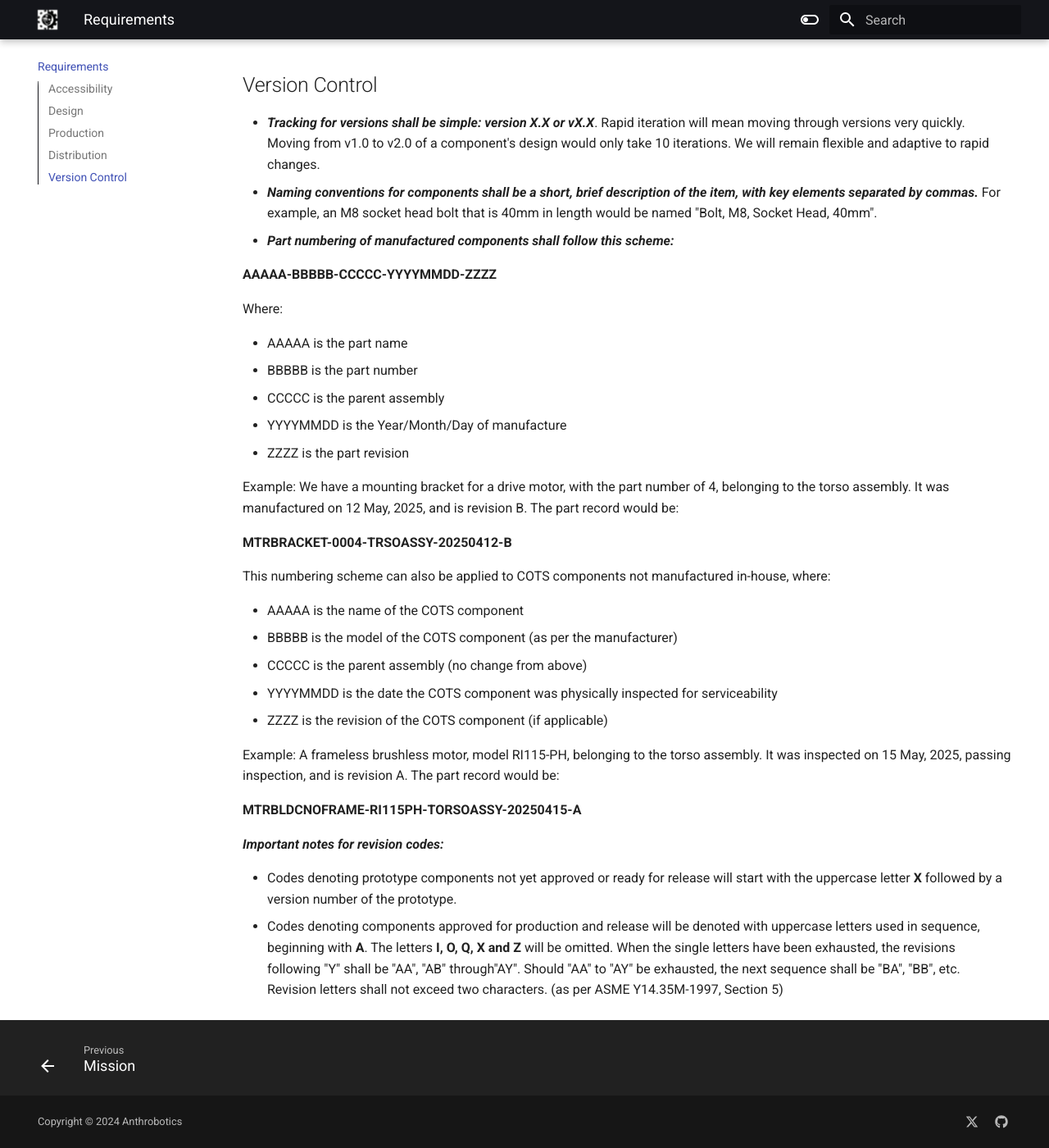
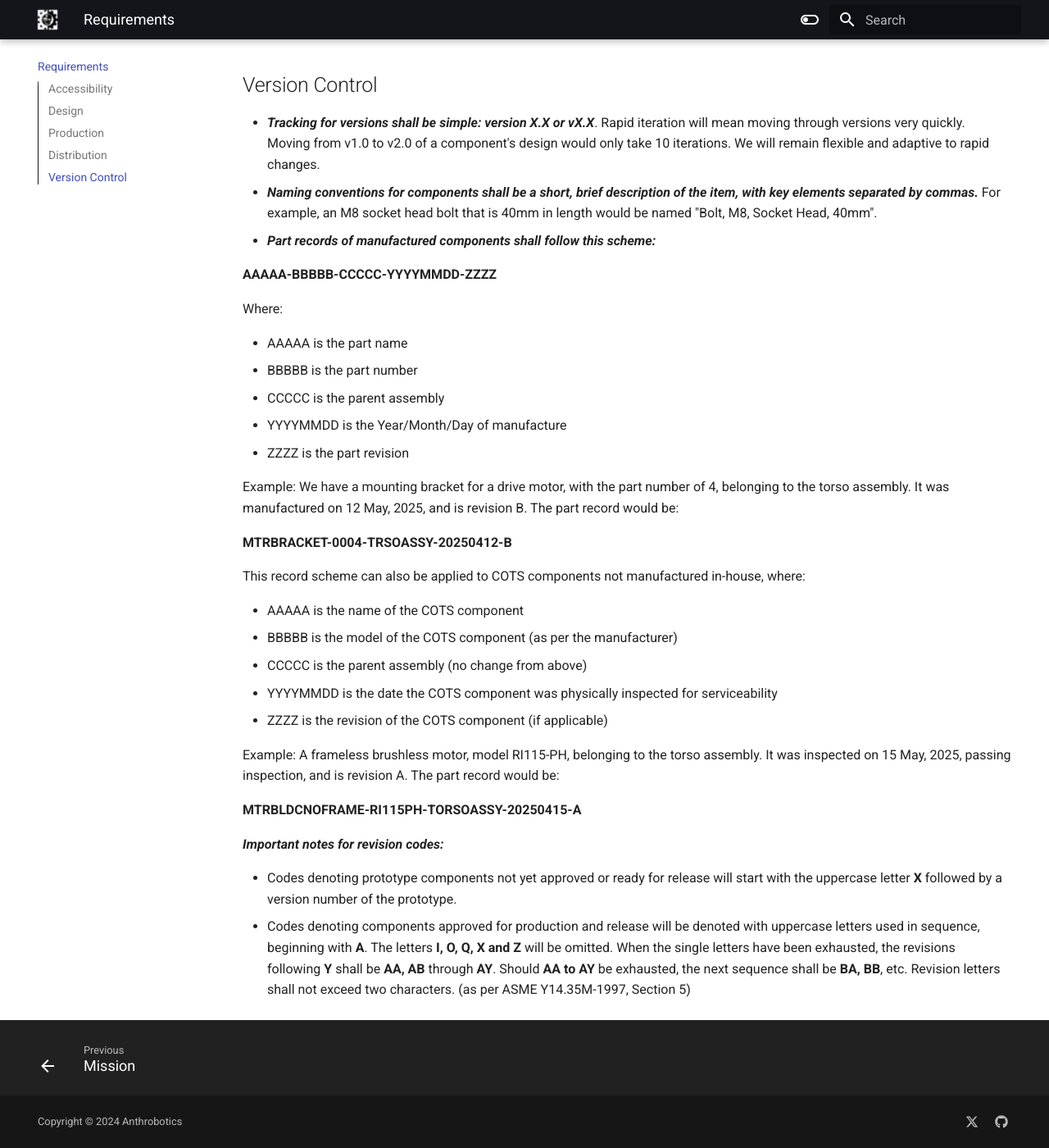
Before and after one commit to Anthrobotics/anthro-docs, an MkDocs documentation site: the page built from docs/requirements.md, in a window 1280 px wide and 1400 px high, scrolled down 1664 px. Shown: the whole window at 82% size. Built offline with MkDocs 1.6.1 and Material for MkDocs 9.7.7, drawn with Linux system fonts in a browser that asks for light colours.

Commit message:
Update requirements.md

```diff
--- a/docs/requirements.md
+++ b/docs/requirements.md
@@ -38,7 +38,7 @@ Onshape is what we use, primarily due to it's seamless integration with the exte
 
 - ***Tracking for versions shall be simple: version X.X or vX.X***. Rapid iteration will mean moving through versions very quickly. Moving from v1.0 to v2.0 of a component's design would only take 10 iterations. We will remain flexible and adaptive to rapid changes.
 - ***Naming conventions for components shall be a short, brief description of the item, with key elements separated by commas.*** For example, an M8  socket head bolt that is 40mm in length would be named "Bolt, M8, Socket Head, 40mm".
-- ***Part numbering of manufactured components shall follow this scheme:***
+- ***Part records of manufactured components shall follow this scheme:***
 
 **AAAAA-BBBBB-CCCCC-YYYYMMDD-ZZZZ**
 
@@ -54,7 +54,7 @@ Example: We have a mounting bracket for a drive motor, with the part number of 4
 
 **MTRBRACKET-0004-TRSOASSY-20250412-B**
 
-This numbering scheme can also be applied to COTS components not manufactured in-house, where:
+This record scheme can also be applied to COTS components not manufactured in-house, where:
 
 - AAAAA is the name of the COTS component
 - BBBBB is the model of the COTS component (as per the manufacturer)
@@ -69,4 +69,4 @@ Example: A frameless brushless motor, model RI115-PH, belonging to the torso ass
 ***Important notes for revision codes:***
 
 - Codes denoting prototype components not yet approved or ready for release will start with the uppercase letter **X** followed by a version number of the prototype.
-- Codes denoting components approved for production and release will be denoted with uppercase letters used in sequence, beginning with **A**. The letters **I, O, Q, X and Z** will be omitted. When the single letters have been exhausted, the revisions following "Y" shall be "AA", "AB" through"AY". Should "AA" to "AY" be exhausted, the next sequence shall be "BA", "BB", etc. Revision letters shall not exceed two characters. (as per ASME Y14.35M-1997, Section 5)
+- Codes denoting components approved for production and release will be denoted with uppercase letters used in sequence, beginning with **A**. The letters **I, O, Q, X and Z** will be omitted. When the single letters have been exhausted, the revisions following **Y** shall be **AA, AB** through **AY**. Should **AA to AY** be exhausted, the next sequence shall be **BA, BB**, etc. Revision letters shall not exceed two characters. (as per ASME Y14.35M-1997, Section 5)
```
